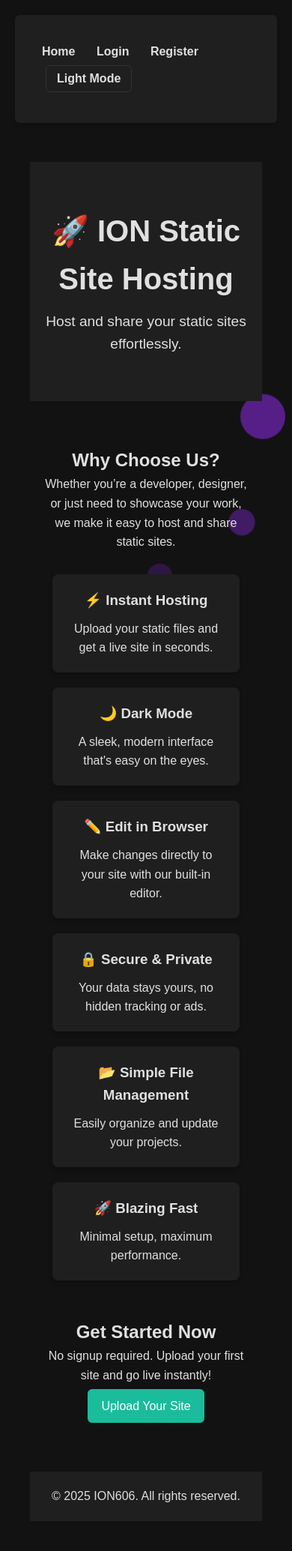
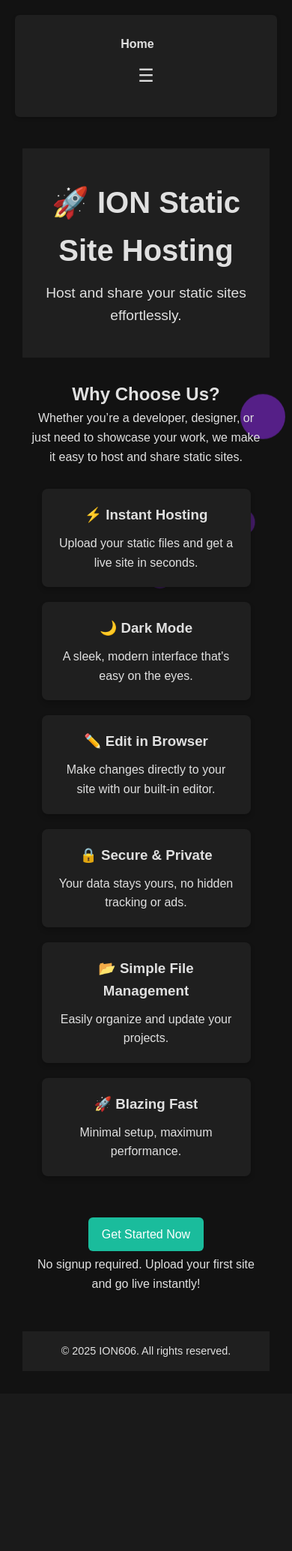
Before and after one commit to ION606/static-site-hosting, a Python web app: template app/templates/home.html in a window 390 px wide. Shown: the whole page at 75% size. After the commit the page ends 1810 px from the top, so only its background shows below. Run offline with Jinja, Linux system fonts and the light colour scheme; the template is opened without the code that fills it, so the values that code supplies are empty.

Commit message:
added mobile layout

```diff
--- a/app/static/styles.css
+++ b/app/static/styles.css
@@ -326,17 +326,37 @@
 	transition: transform 0.3s ease-in-out, opacity 0.3s ease-in-out;
 	transform: translateY(-100%);
 	opacity: 0;
-    display: none; /* Initially hidden */
+	display: none;
+	/* Initially hidden */
 }
 
 #editor-container.visible {
 	transform: translateY(0);
 	opacity: 1;
-    display: block; /* Display when visible */
+	display: block;
+	/* Display when visible */
 }
 
 @media (max-width: 768px) {
 	.file-grid {
 		grid-template-columns: repeat(2, 1fr);
 	}
+
+	.container {
+		padding: 10px;
 	}
+
+	.navbar {
+		flex-direction: column;
+		align-items: flex-start;
+	}
+
+	.navbar a {
+		margin: 5px 0;
+	}
+
+	.site-card {
+		padding: 15px;
+		margin-bottom: 10px;
+	}
+}
--- a/app/templates/base.html
+++ b/app/templates/base.html
@@ -47,12 +47,48 @@
 			});
 		});
 	</script>
+
+	<style>
+		/* collapsible navbar */
+		.navbar-links {
+			display: flex;
+			align-items: center;
+			gap: 1rem;
+		}
+
+		.navbar-toggle {
+			display: none;
+			font-size: 1.5rem;
+			background: none;
+			border: none;
+			color: var(--nav-text);
+			cursor: pointer;
+		}
+
+		@media (max-width: 768px) {
+			.navbar-links {
+				display: none;
+				flex-direction: column;
+				width: 100%;
+			}
+
+			.navbar-links.active {
+				display: flex;
+			}
+
+			.navbar-toggle {
+				display: block;
+			}
+		}
+	</style>
 </head>
 
 <body>
 	<nav class="navbar">
 		<div class="container">
 			<a href="{{ url_for('main.home', _external=True) }}">Home</a>
+			<button id="nav-toggle" class="navbar-toggle">&#9776;</button>
+			<div id="navbar-links" class="navbar-links">
 				{% if current_user.is_authenticated %}
 				<a href="{{ url_for('main.dashboard', _external=True) }}">Dashboard</a>
 				<a href="{{ url_for('main.logout', _external=True) }}">Logout</a>
@@ -61,6 +97,7 @@
 				<a href="{{ url_for('main.register', _external=True) }}">Register</a>
 				{% endif %}
 				<button id="theme-toggle" class="btn">Toggle Dark Mode</button>
+			</div>
 		</div>
 	</nav>
 
--- a/app/templates/home.html
+++ b/app/templates/home.html
@@ -169,6 +169,33 @@
 		text-align: center;
 		color: var(--nav-text);
 	}
+
+	@media (max-width: 768px) {
+		header {
+			padding: 40px 10px;
+		}
+
+		.main-container {
+			margin: 20px auto;
+			padding: 10px;
+		}
+
+		.feature-list {
+			flex-direction: column;
+			align-items: center;
+		}
+
+		.feature {
+			width: 90%;
+			max-width: 300px;
+			margin: 10px auto;
+		}
+
+		footer {
+			padding: 15px;
+			font-size: 0.9rem;
+		}
+	}
 </style>
 
 <header>
@@ -209,9 +236,8 @@
 	</div>
 
 	<div class="cta-section">
-		<h2>Get Started Now</h2>
+		<a href="{{ url_for('main.register') }}" class="btn">Get Started Now</a>
 		<p>No signup required. Upload your first site and go live instantly!</p>
-		<a href="{{ url_for('main.dashboard') }}" class="btn">Upload Your Site</a>
 	</div>
 </div>
 
```
Lines whose indentation alone changed are shown as unchanged.
